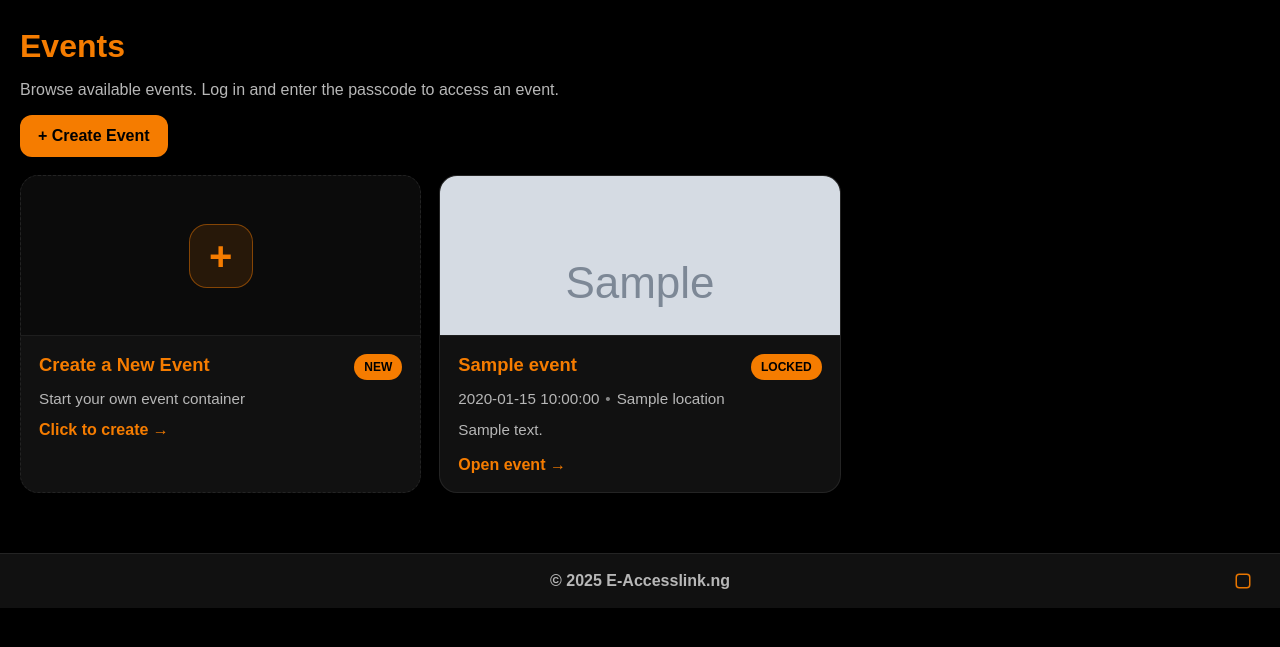
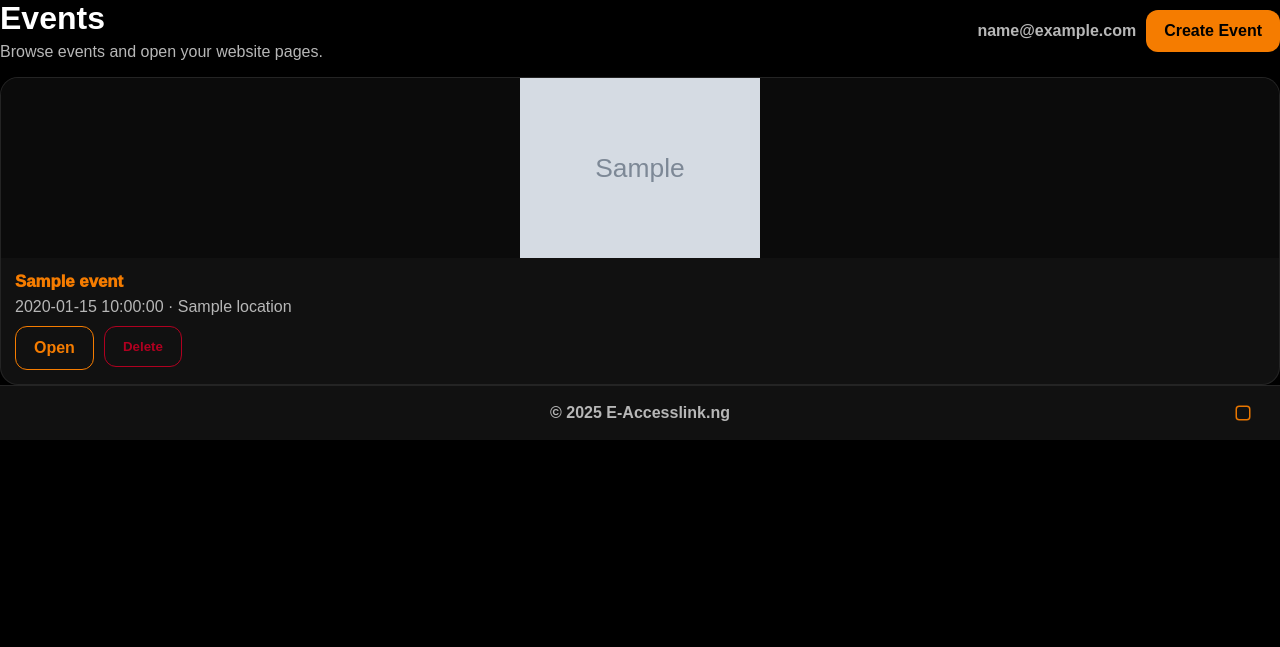
Before and after one commit to Doskijames/Event_Platform, a Flask app: page /events in a window 1280 px wide. Shown: the part 64-711 px from the top of the page. Run offline with Flask 3, Linux system fonts and the light colour scheme; the visitor is signed in with stand-in values (Sample User, id 1); grey boxes marked "Sample" are stand-in pictures; a database or web service that is not in the repository returns one stand-in record (values such as "Sample title"); some libraries are stand-ins or nearby versions.

Commit message:
Add files via upload

```diff
--- a/templates/events.html
+++ b/templates/events.html
@@ -1,72 +1,82 @@
 {% extends "base.html" %}
 {% from "_media.html" import media_url %}
+
 {% block content %}
+<div class="page-wrap">
 
-<div class="container">
-  <div class="page-head">
-    <h1>Events</h1>
-    <p class="muted">Browse available events. Log in and enter the passcode to access an event.</p>
+  <div style="display:flex; align-items:center; justify-content:space-between; gap:12px; flex-wrap:wrap;">
+    <div>
+      <h1 style="margin:0;">Events</h1>
+      <p class="muted" style="margin:6px 0 0;">Browse events and open your website pages.</p>
+    </div>
 
-    {% if user %}
-      <div class="actions-row">
-        <a class="btn" href="{{ url_for('create_event') }}">+ Create Event</a>
-      </div>
-    {% endif %}
+    <div style="display:flex; align-items:center; gap:10px; flex-wrap:wrap;">
+      {% if user %}
+        <div class="muted" style="font-weight:800;">{{ user.email }}</div>
+      {% endif %}
+      {% if has_endpoint('create_event') %}
+        <a class="btn" href="{{ url_for('create_event') }}">Create Event</a>
+      {% endif %}
+    </div>
   </div>
 
-  <div class="events-grid">
-
-    {% if user %}
-      <a class="event-card create-card" href="{{ url_for('create_event') }}">
-        <div class="event-cover create-cover">
-          <div class="create-plus">+</div>
-        </div>
-        <div class="event-card-body">
-          <div class="event-card-header">
-            <h3 class="event-title">Create a New Event</h3>
-            <span class="event-pill">NEW</span>
-          </div>
-          <div class="event-meta">
-            <span class="muted">Start your own event container</span>
-          </div>
-          <div class="event-cta">Click to create →</div>
-        </div>
-      </a>
-    {% endif %}
-
-    {% for e in events %}
-      <a class="event-card" href="{{ url_for('event_gate', slug=e.slug) }}">
-        <div class="event-cover">
-          {% if e.cover_image %}
-            <img src="{{ media_url(e['cover_image']) }}" alt="Event hero image">
-
-          {% else %}
-            <div class="event-cover-placeholder">No Cover Photo</div>
-          {% endif %}
-        </div>
-
-        <div class="event-card-body">
-          <div class="event-card-header">
-            <h3 class="event-title">{{ e.name }}</h3>
-            <span class="event-pill">LOCKED</span>
+  {% if not events or events|length == 0 %}
+    <div class="section-card" style="margin-top:16px;">
+      <div class="muted" style="font-weight:900;">No events yet.</div>
+      {% if has_endpoint('create_event') %}
+        <p style="margin:10px 0 0;"><a href="{{ url_for('create_event') }}">Create your first event</a></p>
+      {% endif %}
+    </div>
+  {% else %}
+    <div style="margin-top:16px; display:grid; grid-template-columns: repeat(auto-fit, minmax(260px, 1fr)); gap:16px;">
+      {% for event in events %}
+        {% set can_delete = (user and ((user.role|lower == 'admin') or ((event.owner_user_id|default(0)|int) == (user.id|default(0)|int)))) %}
+        <div class="section-card" style="padding:0; overflow:hidden; display:flex; flex-direction:column;">
+          <div style="background:#0b0b0b;">
+            {% if event.cover_image %}
+              <img src="{{ media_url(event.cover_image) }}" alt="Event hero image"
+                   style="width:100%; height:180px; object-fit:contain; object-position:center; background:#0b0b0b; display:block;">
+            {% else %}
+              <div style="height:180px; display:flex; align-items:center; justify-content:center; color:var(--muted); font-weight:900;">
+                No cover image
+              </div>
+            {% endif %}
           </div>
 
-          <div class="event-meta">
-            <span>{{ e.date_iso }}</span>
-            <span class="dot">•</span>
-            <span>{{ e.location }}</span>
+          <div style="padding:14px; display:flex; flex-direction:column; gap:10px; flex:1;">
+            <div>
+              <div style="font-weight:1000; font-size:1.05rem; color:var(--accent); line-height:1.2;">
+                {{ event.name }}
+              </div>
+              <div class="muted" style="margin-top:6px;">
+                {{ event.date_iso }} · {{ event.location }}
+              </div>
+            </div>
+
+            <div style="margin-top:auto; display:flex; gap:10px; flex-wrap:wrap;">
+              {% if has_endpoint('event_gate') %}
+                <a class="btn btn-outline" href="{{ url_for('event_gate', slug=event.slug) }}">Open</a>
+              {% elif has_endpoint('event_section') %}
+                <a class="btn btn-outline" href="{{ url_for('event_section', slug=event.slug, section_key='home') }}">Open</a>
+              {% else %}
+                <span class="muted">No event route found</span>
+              {% endif %}
+
+              {% if can_delete and has_endpoint('delete_event') %}
+                <form method="POST" action="{{ url_for('delete_event', slug=event.slug) }}"
+                      onsubmit="return confirm('Delete this event permanently? This cannot be undone.');"
+                      style="margin:0;">
+                  <button class="btn btn-outline" type="submit" style="border-color:#b00020; color:#b00020;">
+                    Delete
+                  </button>
+                </form>
+              {% endif %}
+            </div>
           </div>
+        </div>
+      {% endfor %}
+    </div>
+  {% endif %}
 
-          <div class="event-description muted">
-            {{ e.description }}
-          </div>
-
-          <div class="event-cta">Open event →</div>
-        </div>
-      </a>
-    {% endfor %}
-
-  </div>
 </div>
-
 {% endblock %}
```
